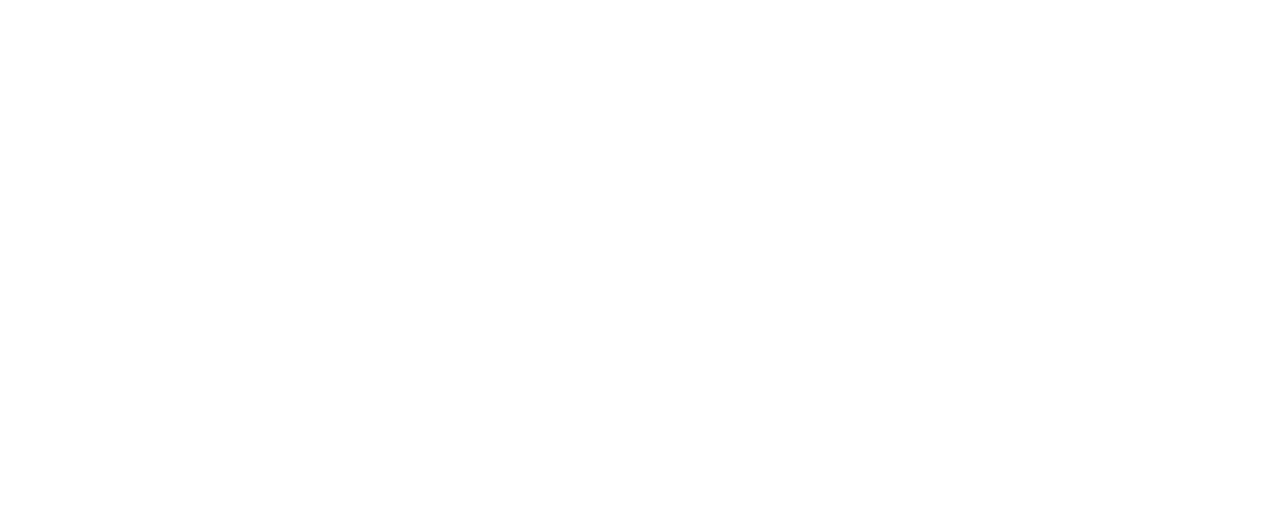
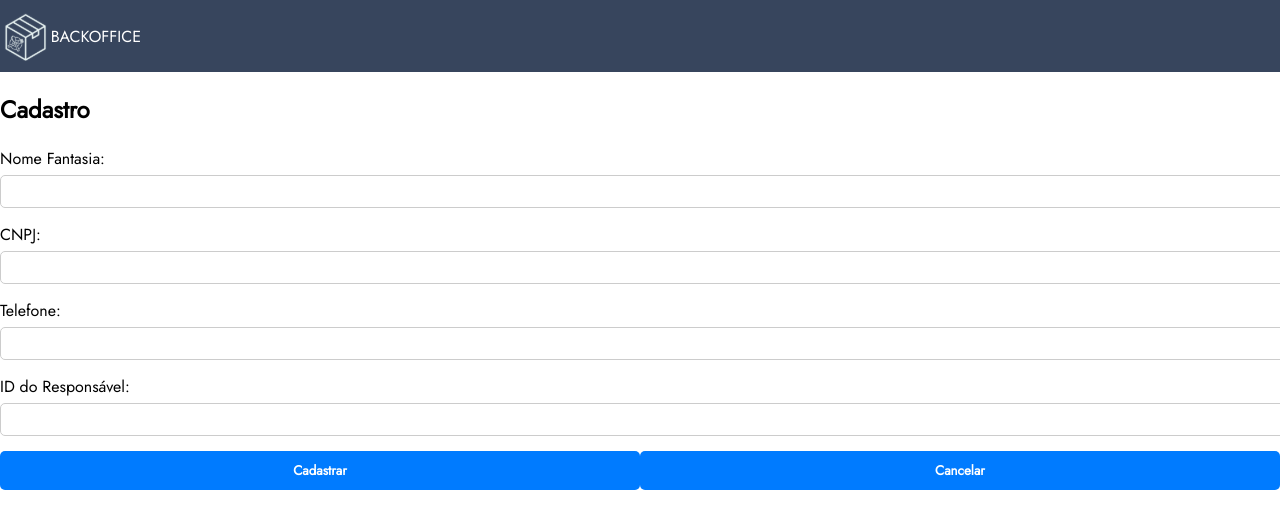
Before and after one commit to Gourmet-Inventory/Front, a React (Create React App) app in the folder gourmet-inventory/: page /empresas/cadastro in a window 1280 px wide. Before the commit this address had no page. Shown: the top 528 px of the page. Built offline with nearby package versions, Linux system fonts and the light colour scheme.

Commit message:
tela de backoffice com deletar

```diff
--- a/gourmet-inventory/src/App.js
+++ b/gourmet-inventory/src/App.js
@@ -1,10 +1,12 @@
-
+import 'react-toastify/dist/ReactToastify.css';
+import { ToastContainer } from "react-toastify";
 import Rotas from "./routes"
 
 function App() {
   return (
     <>
     <Rotas/>
+    <ToastContainer/>
     </>
 );
 }
--- a/gourmet-inventory/src/api.js
+++ b/gourmet-inventory/src/api.js
@@ -3,4 +3,5 @@
     baseURL:process.env.REACT_APP_API_URL
 })
 
+
 export default api;
--- /dev/null
+++ b/gourmet-inventory/src/pages/cadastroempresa/Cadastro.jsx
@@ -0,0 +1,103 @@
+import React, { useState } from 'react';
+import styles from '../cadastroempresa/Cadastro.module.css';
+import imgLogo from '../../utils/assets/Possíveis Paletas (5) 1.svg'
+import { useNavigate } from 'react-router-dom';
+import api from '../../api';
+import { toast } from 'react-toastify';
+
+const Cadastro = () => {
+    const navigate = useNavigate();
+    const [nomeFantasia, setNomeFantasia] = useState('');
+    const [cnpj, setCnpj] = useState('');
+    const [telefone, setTelefone] = useState('');
+    const [responsavelId, setResponsavelId] = useState('');
+
+
+    const handleSubmit = () => {
+        const empresaAdd = {
+            nomeFantasia,
+            cnpj,
+            telefone,
+            responsavelId
+        };
+        console.log('Dados enviados:', { nomeFantasia, cnpj, telefone, responsavelId });
+
+        api.post('/empresas',{
+            nomeFantasia,
+            cnpj,
+            telefone,
+            responsavelId
+        },{
+            headers:{
+                'Authorization': `Bearer ${localStorage.token}`
+            }
+        }).then(() => {
+            toast.success("Empresa cadastrada com sucesso!");
+            navigate("/empresas")
+        }).catch(() => {
+            toast.error("Ocorreu um erro!")
+        })
+    };
+
+    const handleInputChange = (event, setStateFunction) => {
+        setStateFunction(event.target.value);}
+
+
+        const handleBack = () => {
+        navigate("/empresas");
+        };
+
+    return (
+        <div className={styles['cadastro-container']}><nav>
+        <div className={styles.imgEmpresa}>
+            <img src={imgLogo} alt="Logo" />
+            <span>BACKOFFICE</span>
+        </div>
+    </nav>
+            <h2>Cadastro</h2>
+            <form>
+                <div className={styles['form-group']}>
+                    <label htmlFor="nomeFantasia">Nome Fantasia:</label>
+                    <input
+                       type="text"
+                       id="nomeFantasia"
+                       value={nomeFantasia}
+                       onChange={(e) => handleInputChange(e, setNomeFantasia)}
+                   />
+
+                </div>
+                <div className={styles['form-group']}>
+                    <label htmlFor="cnpj">CNPJ:</label>
+                    <input
+                        type="text"
+                        id="cnpj"
+                        value={cnpj}
+                        onChange={(e) => handleInputChange(e, setCnpj)}
+                    />
+                </div>
+                <div className={styles['form-group']}>
+                    <label htmlFor="telefone">Telefone:</label>
+                    <input
+                        type="text"
+                        id="telefone"
+                        value={telefone}
+                        onChange={(e) => handleInputChange(e, setTelefone)}
+                    />
+                </div>
+                <div className={styles['form-group']}>
+                    <label htmlFor="responsavelId">ID do Responsável:</label>
+                    <input
+                        type="text"
+                        id="responsavelId"
+                        value={responsavelId}
+                        onChange={(e) => handleInputChange(e, setResponsavelId)}
+                    />
+                </div>
+                <button onClick={handleSubmit}>Cadastrar</button>
+                <button onClick={handleBack}>Cancelar</button>
+            </form>
+        </div>
+    );
+};
+
+export default Cadastro;
--- /dev/null
+++ b/gourmet-inventory/src/pages/cadastroempresa/Cadastro.module.css
@@ -0,0 +1,70 @@
+.cadastro-container {
+    max-width: 100%;
+    margin: 0 auto;
+    border-radius: 5px;
+}
+
+nav{
+    display: flex;
+    background-color: #37455D;
+    flex-direction: row;
+    top: 0;
+    left: 0;
+    height: 9vh;
+    width: 100vw;
+    z-index: 999;
+    max-height: 12vh;
+    min-height: 6vh;
+    align-items: center;
+    position: sticky;
+    overflow: hidden;
+    color: white;
+}
+
+nav img{
+    height: 50px;
+}
+
+nav span{
+    display: flex;
+
+}
+
+.imgEmpresa{
+    display: flex;
+    align-items: center;
+}
+
+
+.form-group {
+    margin-bottom: 15px;
+    display: flex;
+    flex-direction: column;
+    align-self: center;
+}
+
+label {
+    display: block;
+    margin-bottom: 5px;
+}
+
+input[type='text'] {
+    width: 100%;
+    padding: 8px;
+    border: 1px solid #ccc;
+    border-radius: 5px;
+}
+
+button {
+    width: 50%;
+    padding: 10px;
+    background-color: #007bff;
+    color: #fff;
+    border: none;
+    border-radius: 5px;
+    cursor: pointer;
+}
+
+button:hover {
+    background-color: #0056b3;
+}
--- /dev/null
+++ b/gourmet-inventory/src/pages/loginbackoffice/LoginBackOffice.jsx
@@ -0,0 +1,52 @@
+import React, { useState } from "react";
+import styles from "./LoginBackOffice.module.css";
+import imgBack from "../../utils/assets/francisco-suarez-0EkWTSFXwCc-unsplash 1 (1).svg";
+import api from "../../api";
+import { toast } from "react-toastify";
+import { useNavigate } from "react-router-dom";
+
+function LoginBackOffice() {
+    const navigate = useNavigate();
+    const [email, setEmail] = useState('');
+    const [senha, setSenha] = useState('');
+
+    const handleSave = async () => {
+        try {
+            const response = await api.post('/usuarios/login', {email,senha});
+            const token = response.data.token;
+            localStorage.setItem('token', token);
+            localStorage.setItem('email', email);
+            navigate('/empresas');
+        } catch (error) {
+            toast.error('Erro ao fazer login. Verifique suas credenciais e tente novamente.');
+        }
+    };
+
+    return (
+        <>
+            <div className={styles.bodyLogin}>
+                <img src={imgBack} alt="Background" />
+                <div className={styles.bannerLogin}>
+                    <span>BackOffice - Cadastro Empresas</span>
+                </div>
+                <div className={styles.form}>
+                    <h1>Entrar</h1>
+                    <div className={styles.dadosForm}>
+                        <div className={styles.inputForm}>
+                            <span>E-mail:</span>
+                            <input type="text" value={email} onChange={(e) => setEmail(e.target.value)} />
+                            <span className={styles.senhaInput}>Senha:</span>
+                            <input type="password" value={senha} onChange={(e) => setSenha(e.target.value)} />
+                        </div>
+                        <div className={styles.buttonForm}>
+                            <a href="/recuperar-senha">Recuperar Senha</a>
+                            <button onClick={handleSave}>Entrar</button>
+                        </div>
+                    </div>
+                </div>
+            </div>
+        </>
+    );
+}
+
+export default LoginBackOffice;
--- /dev/null
+++ b/gourmet-inventory/src/pages/loginbackoffice/LoginBackOffice.module.css
@@ -0,0 +1,134 @@
+.bodyLogin{
+    margin: 0;
+    padding: 0;
+    width: 100%;
+    height: 100%;
+    overflow: hidden;
+    background-color: #37455D;
+    font-family: "Jost";
+}
+
+.bodyLogin img{
+    width: 100%;
+    height: 100%;
+    object-fit: cover;
+}
+
+.bannerLogin {
+    position: absolute;
+    top: 50%; /* Ajuste a posição vertical da frase conforme necessário */
+    left: 30%; /* Ajuste a posição horizontal da frase conforme necessário */
+    transform: translate(-50%, -50%); /* Centraliza a frase */
+    color: rgb(0, 0, 0); /* Cor do texto */
+    font-size: 28px; /* Tamanho da fonte */
+    text-align: center; /* Alinhamento do texto */
+    z-index: 1; /* Garante que a frase esteja acima da imagem */
+    background-color: rgba(255, 255, 255, 0.7);
+    letter-spacing: 4px;
+    width: 350px;
+    height: 100px;
+    align-content: auto;
+    font-weight: bold;
+}
+
+
+.form{
+    display: flex;
+    flex-direction: column;
+    background-color:#37455D ;
+    z-index: 999;
+    position: fixed;
+    width: 40%;
+    height: 100%;
+    top: 0;
+    right: 0;
+    align-items: center;
+    color: #EAF6F5;
+}
+
+.form h1{
+    color: white;
+    text-align: center;
+    align-content: center;
+    letter-spacing: 8px;
+    height: 140px;
+    width: 100%;
+    font-size: 32px;
+    font-weight: lighter;
+}
+
+.inputForm{
+    display: flex;
+    flex-direction: column;
+    justify-content: center;
+    height: 200px;
+    width: 380px;
+
+}
+
+.inputForm input{
+    height: 40px;
+    border: none;
+    background-color: #D9D9D9;
+    color: #37455D;
+    font-family: "Jost";
+    font-size: 17px;
+}
+
+.inputForm span{
+    font-size: 18px;
+    letter-spacing: 3px;
+    font-weight: lighter;
+}
+
+input:focus {
+    outline: none;
+    box-shadow: 0 0 5px rgba(255, 255, 255, 0.5);
+}
+
+.senhaInput{
+    margin-top: 29px;
+}
+
+.buttonForm{
+    display: flex;
+    flex-direction: column;
+    height: 120px;
+    justify-content: space-between;
+    align-items: center;
+
+}
+
+.buttonForm a{
+    color: #E59E53;
+    letter-spacing: 2px;
+    font-weight: lighter;
+    font-size: 15   px;
+}
+
+.buttonForm button{
+    width: 150px;
+    height: 40px;
+    border: none;
+    font-size: 19px;
+    color: #37455D;
+    background-color: #E59E53;
+    letter-spacing: 4px;
+    font-weight: lighter;
+    cursor: pointer;
+}
+
+.buttonForm button:hover {
+    background-color: #a77940;
+}
+
+.buttonForm a:hover{
+    color: #D9D9D9;
+}
+
+@media only screen and (max-width: 800px) {
+    .titulo {
+        font-size: 2rem;
+        transition: font-size 0.3s, margin-left 0.3s;
+    }
+}
--- a/gourmet-inventory/src/routes.js
+++ b/gourmet-inventory/src/routes.js
@@ -2,7 +2,9 @@
 import { BrowserRouter, Routes, Route } from "react-router-dom";
 import Home from "./pages/home/Home";
 import Login from "./pages/login/Login"
-import Empresa from "./pages/empresa/Empresa"
+import LoginBackOffice from "./pages/loginbackoffice/LoginBackOffice";
+import Empresa from "./pages/empresa/Empresa";
+import Cadastro from "./pages/cadastroempresa/Cadastro";
 
 function Rotas() {
     return (
@@ -11,7 +13,9 @@
                 <Routes>
                     <Route path="/" element= {<Home/>}/>
                     <Route path="/login" element= {<Login/>}/>
-                    <Route path="/empresa" element= {<Empresa/>}/>
+                    <Route path="/login-backoffice" element= {<LoginBackOffice/>}/>
+                    <Route path="/empresas" element={<Empresa/>}/>
+                    <Route path="/empresas/cadastro" element= {<Cadastro/>}/>
                 </Routes>
             </BrowserRouter>
         </>
```
Also changed, not shown: gourmet-inventory/src/pages/empresa/Empresa.jsx (+75 -92 lines), 1 other file (tests, documents, lock files or other folders).
